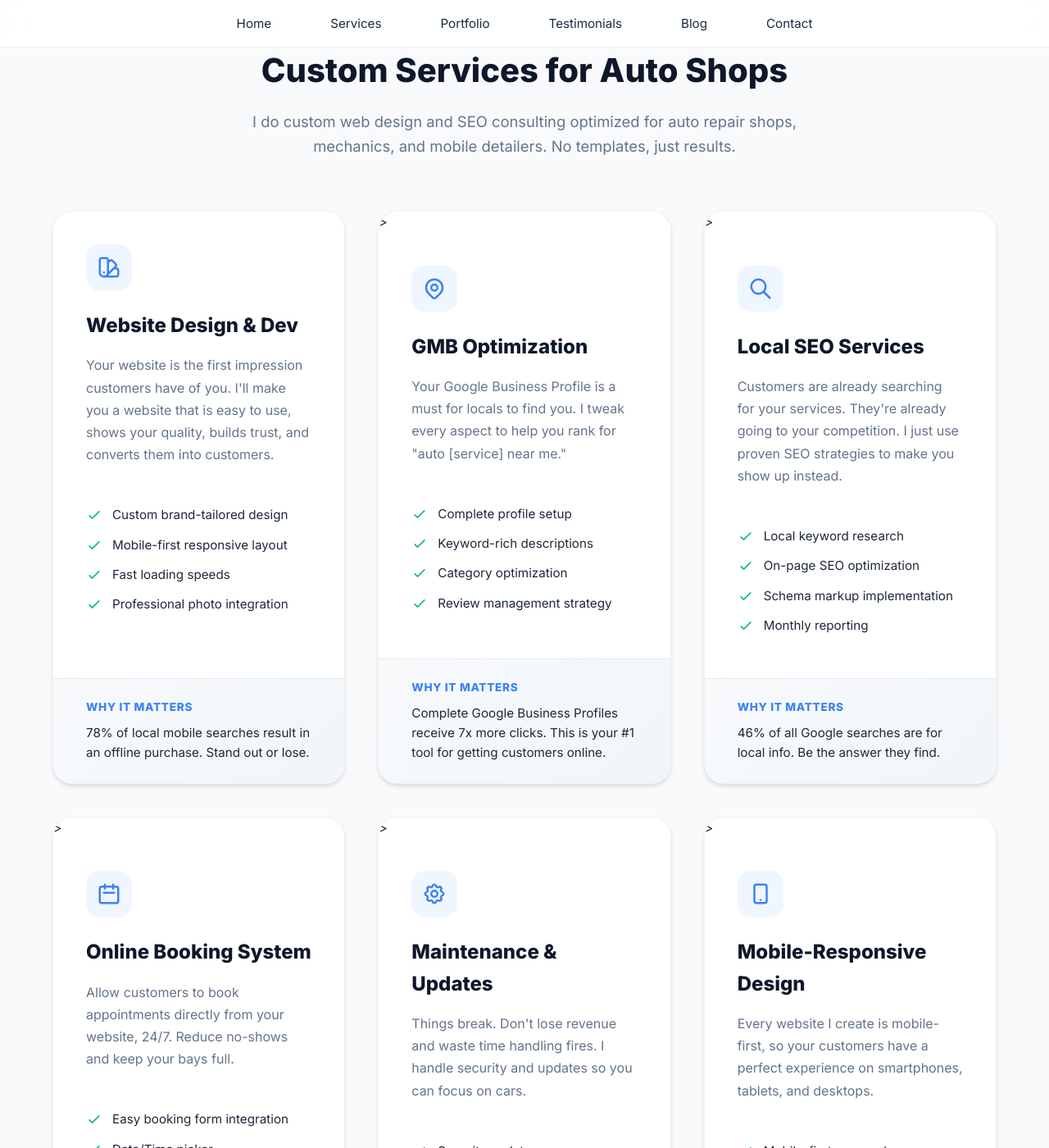
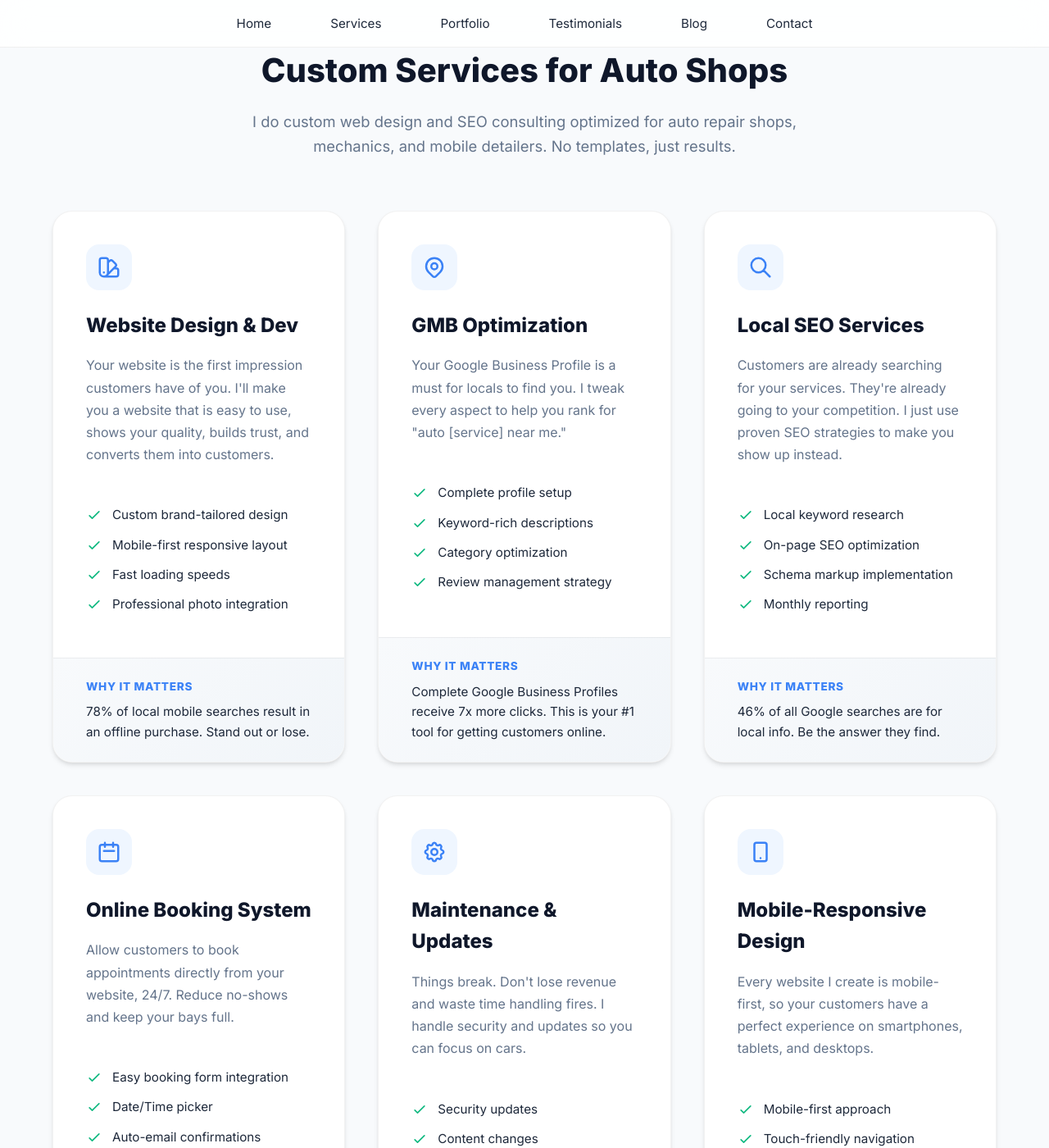
Before and after one commit to JamesBrownR/MeetingSurge, a Jekyll site: the page built from services/index.html, in a window 1280 px wide and 1400 px high, scrolled down 430 px. Shown: the whole window at 82% size. Built offline with Jekyll 4.4.1, drawn with Linux system fonts in a browser that asks for light colours.

Commit message:
Update index.html

```diff
--- a/services/index.html
+++ b/services/index.html
@@ -184,7 +184,7 @@ description: Professional web design services for auto repair shops... custom we
       </div>
     </div>
 
-    <div class="service-card" id="gmb">>
+    <div class="service-card" id="gmb">
       <div class="card-top">
         <div class="icon-box">
           <svg fill="none" stroke="currentColor" viewBox="0 0 24 24"><path stroke-linecap="round" stroke-linejoin="round" d="M17.657 16.657L13.414 20.9a1.998 1.998 0 01-2.827 0l-4.244-4.243a8 8 0 1111.314 0z"></path><path stroke-linecap="round" stroke-linejoin="round" d="M15 11a3 3 0 11-6 0 3 3 0 016 0z"></path></svg>
@@ -204,7 +204,7 @@ description: Professional web design services for auto repair shops... custom we
       </div>
     </div>
 
-    <div class="service-card" id="seo">>
+    <div class="service-card" id="seo">
       <div class="card-top">
         <div class="icon-box">
           <svg fill="none" stroke="currentColor" viewBox="0 0 24 24"><path stroke-linecap="round" stroke-linejoin="round" d="M21 21l-6-6m2-5a7 7 0 11-14 0 7 7 0 0114 0z"></path></svg>
@@ -225,7 +225,7 @@ description: Professional web design services for auto repair shops... custom we
       </div>
     </div>
 
-    <div class="service-card" id="booking">>
+    <div class="service-card" id="booking">
       <div class="card-top">
         <div class="icon-box">
           <svg fill="none" stroke="currentColor" viewBox="0 0 24 24"><path stroke-linecap="round" stroke-linejoin="round" d="M8 7V3m8 4V3m-9 8h10M5 21h14a2 2 0 002-2V7a2 2 0 00-2-2H5a2 2 0 00-2 2v12a2 2 0 002 2z"></path></svg>
@@ -245,7 +245,7 @@ description: Professional web design services for auto repair shops... custom we
       </div>
     </div>
 
-    <div class="service-card" id="maintenance">>
+    <div class="service-card" id="maintenance">
       <div class="card-top">
         <div class="icon-box">
           <svg fill="none" stroke="currentColor" viewBox="0 0 24 24"><path stroke-linecap="round" stroke-linejoin="round" d="M10.325 4.317c.426-1.756 2.924-1.756 3.35 0a1.724 1.724 0 002.573 1.066c1.543-.94 3.31.826 2.37 2.37a1.724 1.724 0 001.065 2.572c1.756.426 1.756 2.924 0 3.35a1.724 1.724 0 00-1.066 2.573c.94 1.543-.826 3.31-2.37 2.37a1.724 1.724 0 00-2.572 1.065c-.426 1.756-2.924 1.756-3.35 0a1.724 1.724 0 00-2.573-1.066c-1.543.94-3.31-.826-2.37-2.37a1.724 1.724 0 00-1.065-2.572c-1.756-.426-1.756-2.924 0-3.35a1.724 1.724 0 001.066-2.573c-.94-1.543.826-3.31 2.37-2.37.996.608 2.296.07 2.572-1.065z"></path><path stroke-linecap="round" stroke-linejoin="round" d="M15 12a3 3 0 11-6 0 3 3 0 016 0z"></path></svg>
@@ -265,7 +265,7 @@ description: Professional web design services for auto repair shops... custom we
       </div>
     </div>
 
-    <div class="service-card" id="mobile">>
+    <div class="service-card" id="mobile">
       <div class="service-highlight"></div>
       <div class="card-top">
         <div class="icon-box">
```
